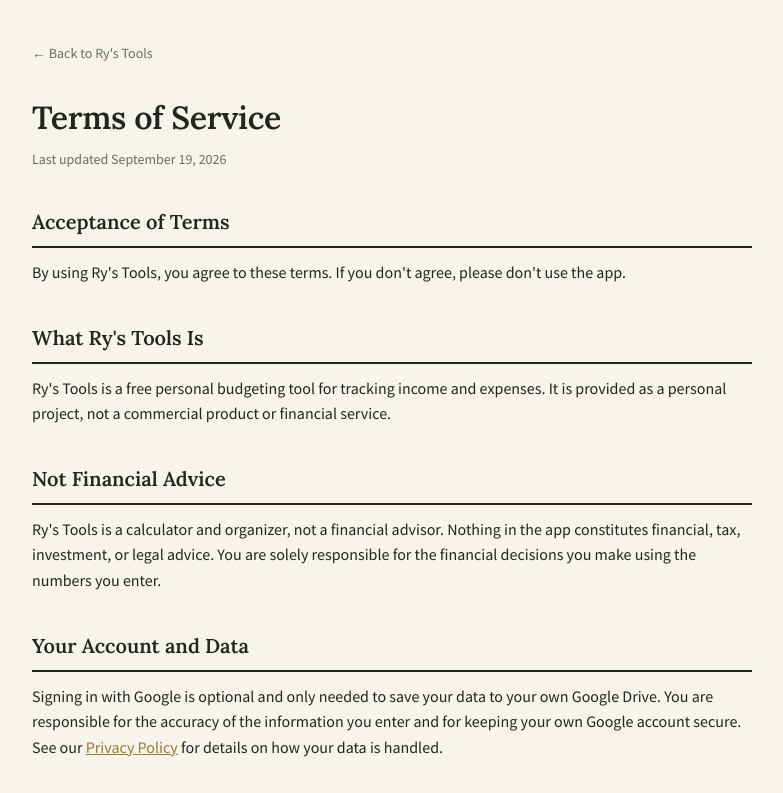
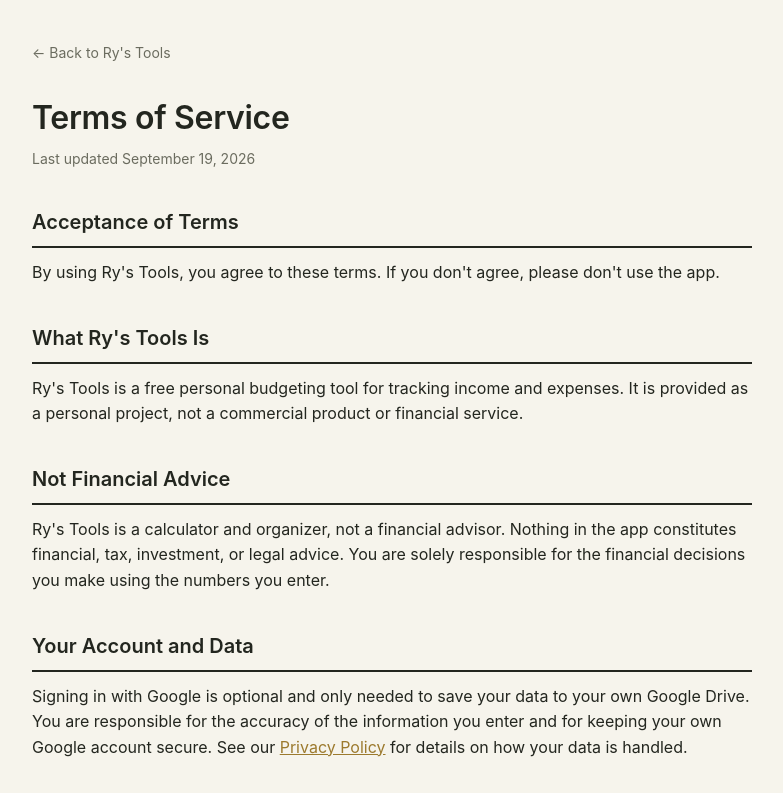
Before and after one commit to afbrh/rys.tools, a plain HTML site: page terms.html in a window 1280 px wide. Shown: the top 793 px of the page, without its empty margins (248-1031 px from the left). Drawn offline with Linux system fonts and the light colour scheme.

Commit message:
Remove Mortgage Calculator links; use Apple system font

```diff
--- a/terms.html
+++ b/terms.html
@@ -4,9 +4,6 @@
 <meta name="viewport" content="width=device-width, initial-scale=1.0">
 <title>Terms of Service — Ry's Tools</title>
 <link rel="icon" type="image/png" href="logo.png">
-<link rel="preconnect" href="https://fonts.googleapis.com">
-<link rel="preconnect" href="https://fonts.gstatic.com" crossorigin="">
-<link href="https://fonts.googleapis.com/css2?family=Lora:wght@500;600&family=Source+Sans+Pro:wght@400;600&display=swap" rel="stylesheet">
 <style>
   :root {
     --paper: #F6F4EC;
@@ -21,7 +18,7 @@
     margin: 0;
     background: var(--paper);
     color: var(--ink);
-    font-family: 'Source Sans Pro', sans-serif;
+    font-family: -apple-system, BlinkMacSystemFont, "SF Pro Text", system-ui, "Helvetica Neue", Helvetica, Arial, sans-serif;
     font-size: 16px;
     line-height: 1.6;
     padding: 40px 20px 80px;
@@ -36,7 +33,7 @@
   }
   .back-link:hover { color: var(--ink); }
   h1 {
-    font-family: 'Lora', serif;
+    font-family: -apple-system, BlinkMacSystemFont, "SF Pro Text", system-ui, "Helvetica Neue", Helvetica, Arial, sans-serif;
     font-weight: 600;
     font-size: 32px;
     margin: 0 0 4px;
@@ -44,7 +41,7 @@
   }
   .updated { color: var(--ink-soft); font-size: 14px; margin: 0 0 36px; }
   h2 {
-    font-family: 'Lora', serif;
+    font-family: -apple-system, BlinkMacSystemFont, "SF Pro Text", system-ui, "Helvetica Neue", Helvetica, Arial, sans-serif;
     font-weight: 600;
     font-size: 20px;
     margin: 36px 0 12px;
```
